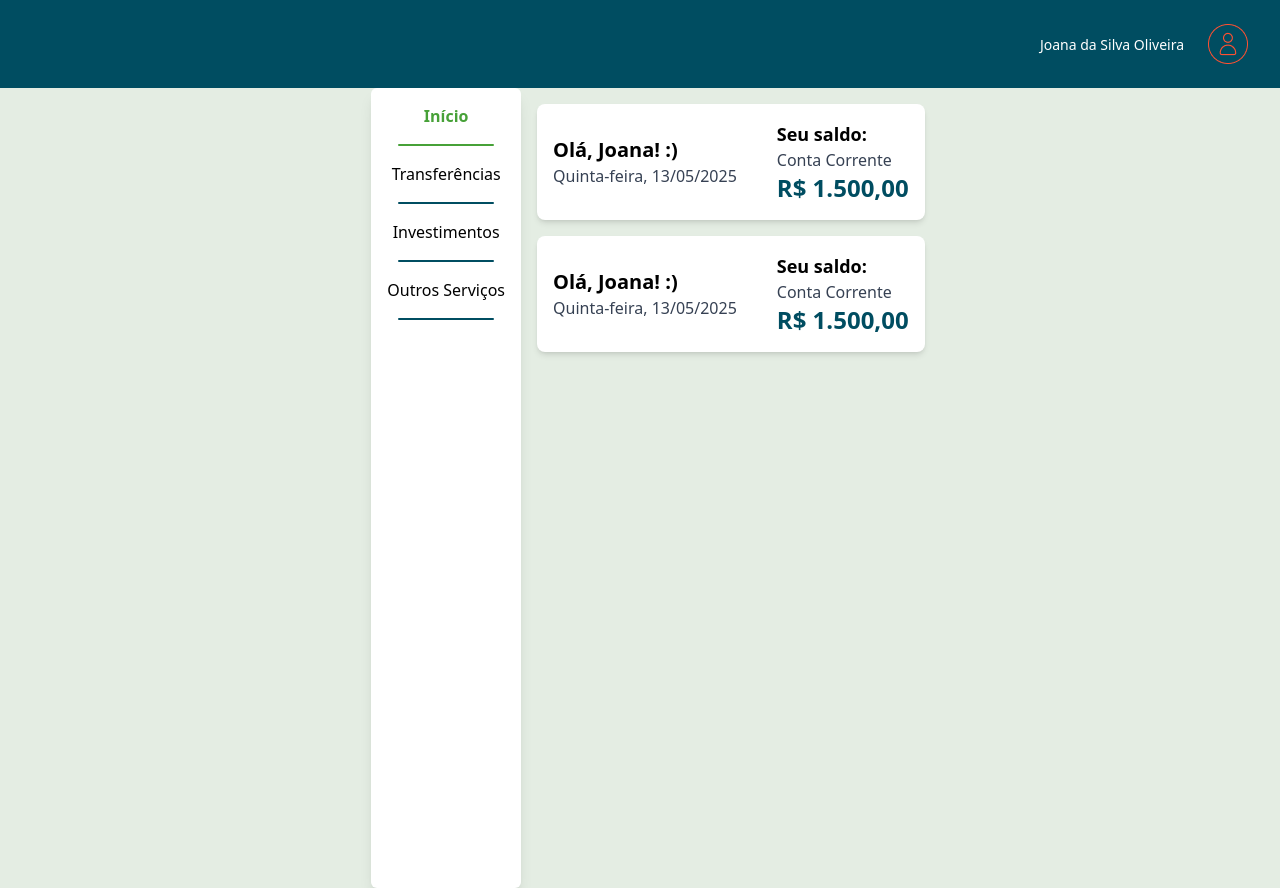
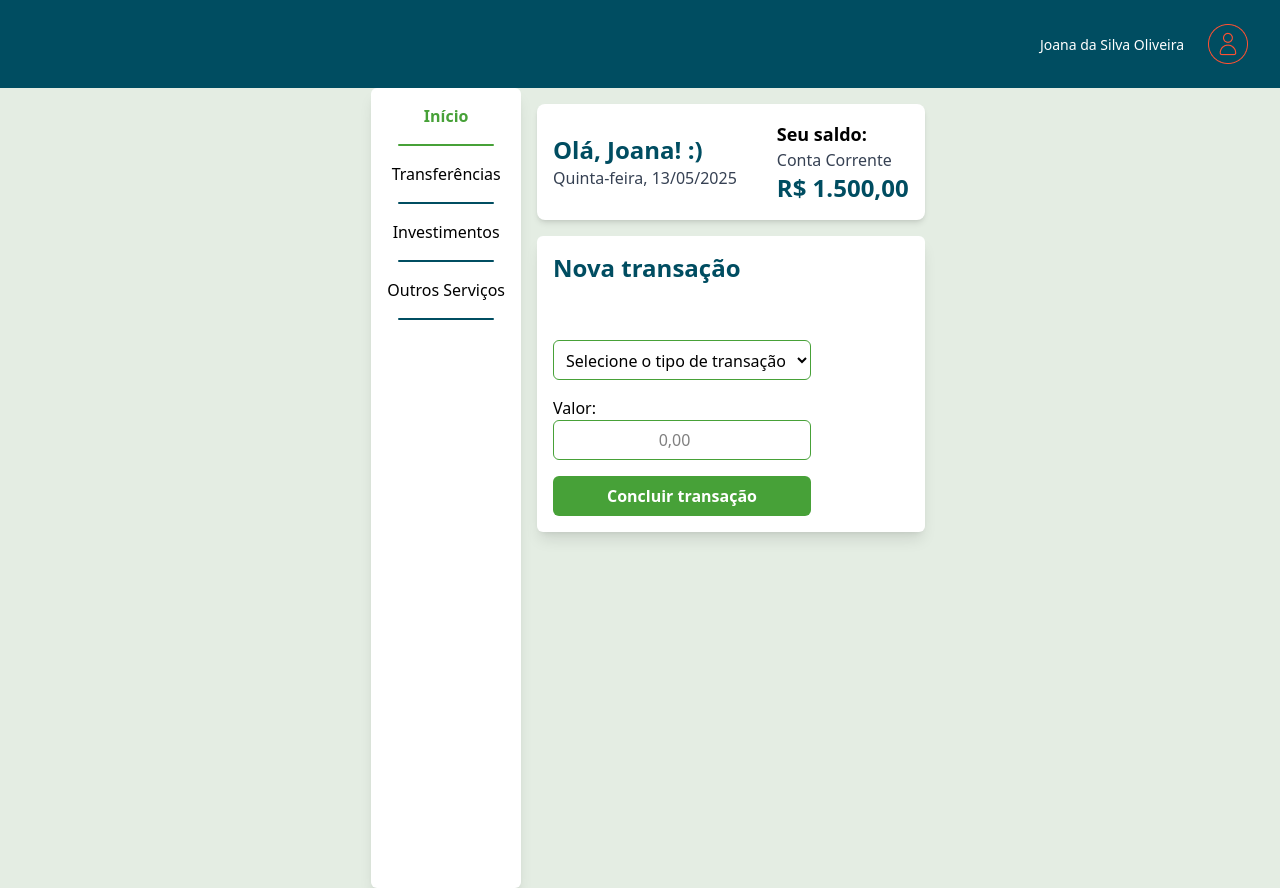
Before and after one commit to LeticiaRosa/ByteBank, a Next.js app: page / in a window 1280 px wide. Built offline with nearby package versions, Linux system fonts and the light colour scheme.

Commit message:
Card Nova Transação

```diff
--- a/src/app/not-found.tsx
+++ b/src/app/not-found.tsx
@@ -2,7 +2,7 @@ import Link from "next/link";
 
 export default async function NotFound() {
   return (
-    <div className="flex flex-col items-center justify-center h-screen w-screen bg-verde text-white gap-10">
+    <div className="flex flex-col flex-1 items-center justify-center h-screen w-screen bg-verde text-white gap-10">
       <h2 className="text-size-25">Not Found!</h2>
       <p>Could not find requested resource</p>
       <Link href="/" className="p-4 texto-white rounded-2xl bg-cinza-escuro">
--- a/src/app/page.tsx
+++ b/src/app/page.tsx
@@ -1,11 +1,12 @@
 import { Card } from "../components/Card";
+import NovaTransacao from "../components/Nova-transacao";
 
 export default function Home() {
   return (
     <div className="flex flex-row items-start justify-center pt-4">
       <div className="flex flex-col gap-4">
         <Card />
-        <Card />
+        <NovaTransacao />
       </div>
     </div>
   );
--- a/src/components/Card.tsx
+++ b/src/components/Card.tsx
@@ -2,7 +2,7 @@ export function Card() {
   return (
     <div className="card bg-white shadow-md rounded-lg flex flex-row items-center justify-center ">
       <div>
-        <h2 className="text-xl font-bold ">Olá, Joana! :) </h2>
+        <h2 className="title">Olá, Joana! :) </h2>
         <p className="text-gray-700">Quinta-feira, 13/05/2025</p>
       </div>
       <div>
--- /dev/null
+++ b/src/components/Nova-transacao.tsx
@@ -0,0 +1,42 @@
+export default function NovaTransacao() {
+  return (
+    <section className="card">
+      <h2 className="title">Nova transação</h2>
+      <form>
+        <div className="campo">
+          <select
+            name="tipoTransacao"
+            id="tipoTransacao"
+            className="campo-input"
+            required
+          >
+            <option value="">Selecione o tipo de transação</option>
+            <option value="Depósito">Depósito</option>
+            <option value="Transferência">Transferência</option>
+            <option value="Pagamento de Boleto">Pagamento de Boleto</option>
+          </select>
+        </div>
+        <div className="campo">
+          <label htmlFor="valor">Valor:</label>
+          <br />
+          <input
+            type="number"
+            name="valor"
+            id="valor"
+            className="campo-input"
+            placeholder="0,00"
+            step=".01"
+            min="0"
+            required
+          />
+        </div>
+
+        <div className="campo">
+          <button type="submit" className="btn">
+            Concluir transação
+          </button>
+        </div>
+      </form>
+    </section>
+  );
+}
--- a/styles/globals.css
+++ b/styles/globals.css
@@ -48,6 +48,9 @@
   .container {
     @apply flex flex-col justify-center max-w-md px-4;
   }
+  .title {
+    @apply text-2xl font-bold text-preto;
+  }
   .menu {
     @apply flex flex-col items-start justify-start w-full min-h-screen bg-white rounded-md shadow-lg text-black gap-10 p-4;
   }
@@ -60,6 +63,15 @@
   .card {
     @apply flex flex-col items-start justify-start w-full  bg-white rounded-md shadow-lg text-black gap-10 p-4;
   }
+  .campo {
+    @apply mt-4;
+  }
+  .campo-input {
+    @apply w-full h-10 border border-verde-claro bg-white rounded-md p-2 text-black text-center focus:border-verde-claro focus:outline-none;
+  }
+  .btn {
+    @apply w-full h-10 bg-verde-claro text-white rounded-md p-2 text-center font-semibold cursor-pointer hover:bg-verde;
+  }
 }
 
 html,
@@ -68,9 +80,3 @@ body {
   margin: 0;
   padding: 0;
 }
-
-#__next {
-  height: 100%;
-  display: flex;
-  flex-direction: column;
-}
```
